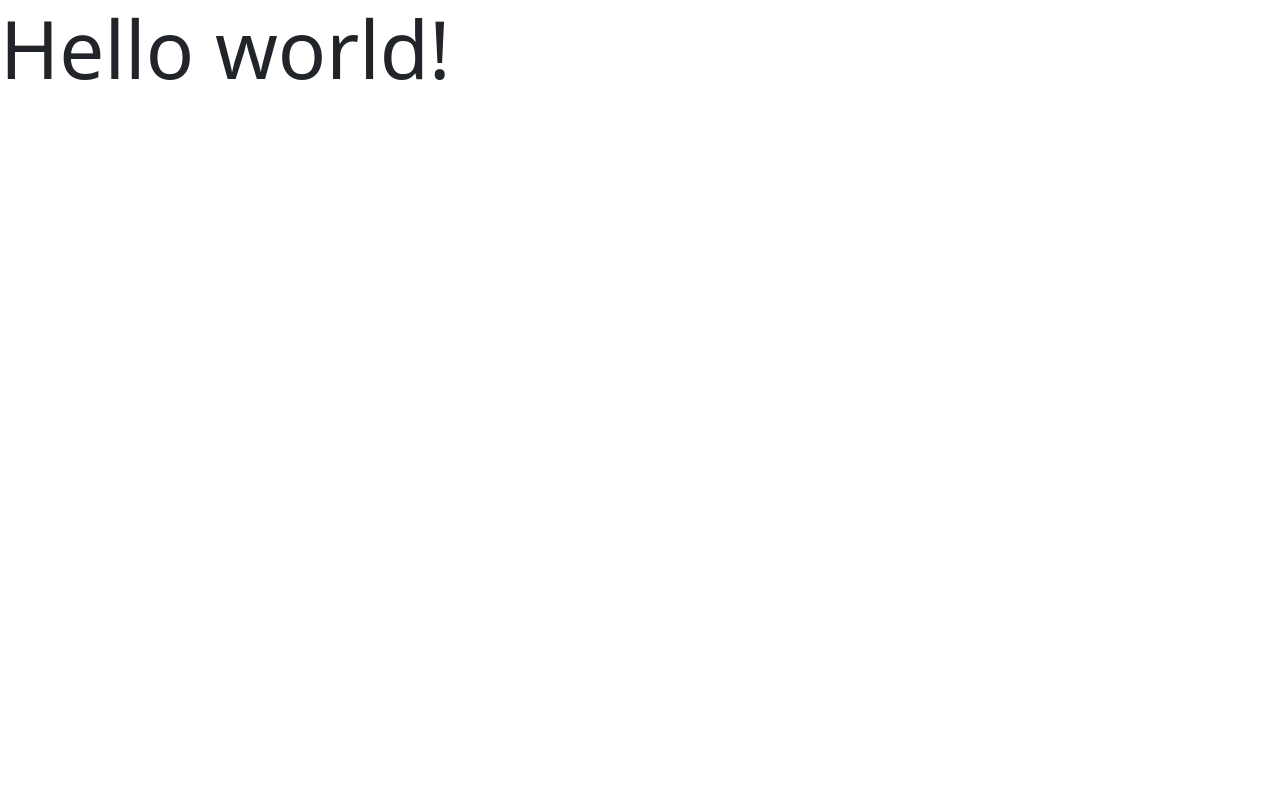
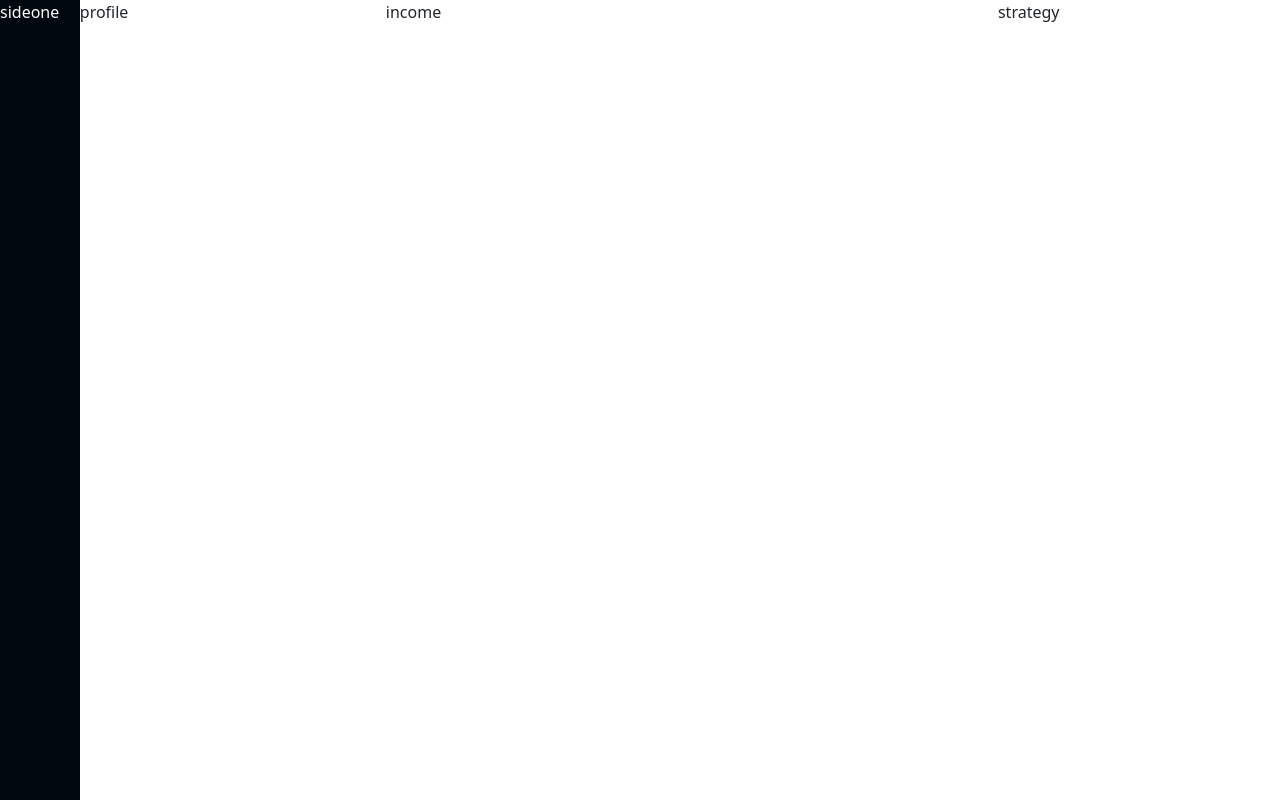
Before and after one commit to safoun10/urk-dashboard, a React (Vite) app: page / in a window 1280 px wide. Built offline with nearby package versions, Linux system fonts and the light colour scheme.

Commit message:
developing folder structure

```diff
--- a/index.html
+++ b/index.html
@@ -1,13 +1,16 @@
 <!DOCTYPE html>
 <html lang="en">
+
 <head>
   <meta charset="UTF-8" />
   <link rel="icon" type="image/svg+xml" href="/vite.svg" />
   <meta name="viewport" content="width=device-width, initial-scale=1.0" />
-    <title>Vite + React</title>
+  <title>URK Dashboard</title>
 </head>
+
 <body>
   <div id="root"></div>
   <script type="module" src="/src/main.jsx"></script>
 </body>
+
 </html>
--- /dev/null
+++ b/src/components/home/Home.css
@@ -0,0 +1,3 @@
+.home{
+    width: 94vw;
+}
--- /dev/null
+++ b/src/components/home/Home.jsx
@@ -0,0 +1,19 @@
+import React from 'react';
+import "./Home.css"
+import Profile from '../profile/Profile';
+
+const Home = () => {
+    return (
+        <div className='home'>
+            <div className='row'>
+                <div className='col-3'>
+                    <Profile></Profile>
+                </div>
+                <div className='col-6'>income</div>
+                <div className='col-3'>strategy</div>
+            </div>
+        </div>
+    );
+};
+
+export default Home;
--- /dev/null
+++ b/src/components/profile/Profile.jsx
@@ -0,0 +1,11 @@
+import React from 'react';
+
+const Profile = () => {
+    return (
+        <div>
+            profile
+        </div>
+    );
+};
+
+export default Profile;
--- /dev/null
+++ b/src/components/sideNav/SideNav.css
@@ -0,0 +1,6 @@
+.side {
+	background-color: rgb(0, 8, 15);
+    width: 80px;
+    color: white;
+    min-height: 100vh;
+}
--- /dev/null
+++ b/src/components/sideNav/SideNav.jsx
@@ -0,0 +1,12 @@
+import React from 'react';
+import "./SideNav.css"
+
+const SideNav = () => {
+    return (
+        <div className='side'>
+            sideone
+        </div>
+    );
+};
+
+export default SideNav;
--- /dev/null
+++ b/src/layout/dashboard/Dashboard.jsx
@@ -0,0 +1,14 @@
+import React from 'react';
+import SideNav from '../../components/sideNav/SideNav';
+import { Outlet } from 'react-router-dom';
+
+const Dashboard = () => {
+    return (
+        <div className='d-flex'>
+            <SideNav></SideNav>
+            <Outlet></Outlet>
+        </div>
+    );
+};
+
+export default Dashboard;
```
Also changed, not shown: src/main.jsx (+9 -1 lines), .eslintrc.cjs. Lines whose indentation alone changed are shown as unchanged.
